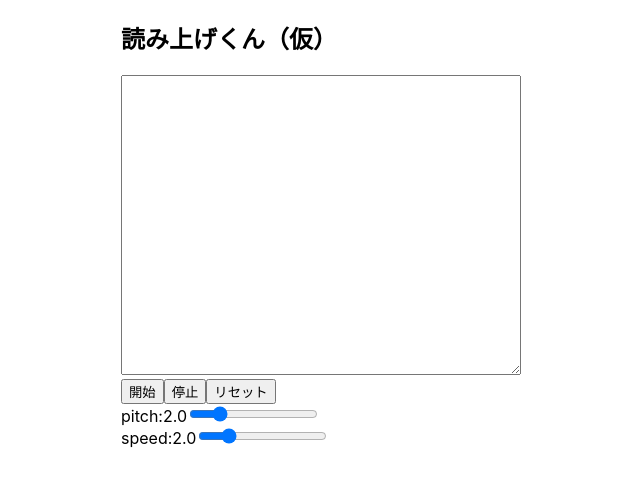
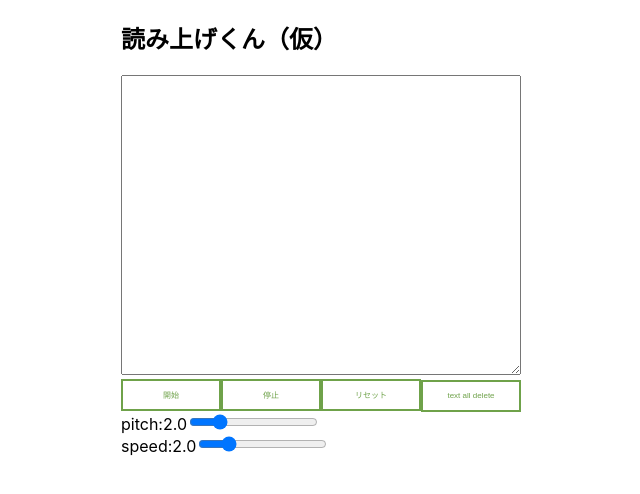
Before and after one commit to teru27/recat-Next, a Next.js app: page /yomiage in a window 1280 px wide. Shown: the top 494 px of the page, without its empty margins (319-959 px from the left). Built offline with nearby package versions, Linux system fonts and the light colour scheme.

Commit message:
fix yomiage.tsx and add css

```diff
--- a/src/pages/yomiage/index.tsx
+++ b/src/pages/yomiage/index.tsx
@@ -53,6 +53,7 @@ export default function Home() {
 
   const click = () => {
     if (text) {
+      set(false);
       playTextToSpeech({
         text,
         lang: "ja-JP",
@@ -79,7 +80,13 @@ export default function Home() {
 
   const reset = () => {
     speechSynthesis.cancel();
+    set(false);
   };
+
+  function textAllDelete() {
+    setText("");
+    reset();
+  }
 
   useEffect(() => {
     reset();
@@ -100,13 +107,27 @@ export default function Home() {
           />
         </div>
         <div className={styles.box}>
-          <button onClick={() => click()}>開始</button>
+          <button onClick={() => click()} className={styles.buttonOutline}>
+            開始
+          </button>
           {get ? (
-            <button onClick={() => resume()}>再生</button>
+            <button onClick={() => resume()} className={styles.buttonOutline}>
+              再生
+            </button>
           ) : (
-            <button onClick={() => pause()}>停止</button>
+            <button onClick={() => pause()} className={styles.buttonOutline}>
+              停止
+            </button>
           )}
-          <button onClick={() => reset()}>リセット</button>
+          <button onClick={() => reset()} className={styles.buttonOutline}>
+            リセット
+          </button>
+          <button
+            onClick={() => textAllDelete()}
+            className={styles.buttonOutline}
+          >
+            text all delete
+          </button>
         </div>
         <div className={styles.box}>
           pitch:{pitch.toFixed(1)}
--- a/src/pages/yomiage/yomiage.module.scss
+++ b/src/pages/yomiage/yomiage.module.scss
@@ -16,6 +16,41 @@
     margin: 0 auto;
     .box {
       margin: 0 auto;
+      button {
+        padding: 0;
+        font-family: inherit;
+        appearance: none;
+        cursor: pointer;
+        background-color: transparent;
+        border: none;
+      }
+
+      /* ボタンのスタイル */
+      .buttonOutline {
+        align-items: center;
+        justify-content: center;
+        width: 50%;
+        max-width: 100px;
+        height: 32px;
+
+        font-family: sans-serif;
+        font-size: 8px;
+        color: #6fa24a;
+        text-align: center;
+        overflow-wrap: anywhere;
+        background-color: transparent;
+        border: 2px solid #6fa24a;
+      }
+
+      @media (any-hover: hover) {
+        .buttonOutline {
+          transition: background-color 0.2s;
+        }
+
+        .buttonOutline:hover {
+          background-color: #dcedd2;
+        }
+      }
     }
   }
 }
```
